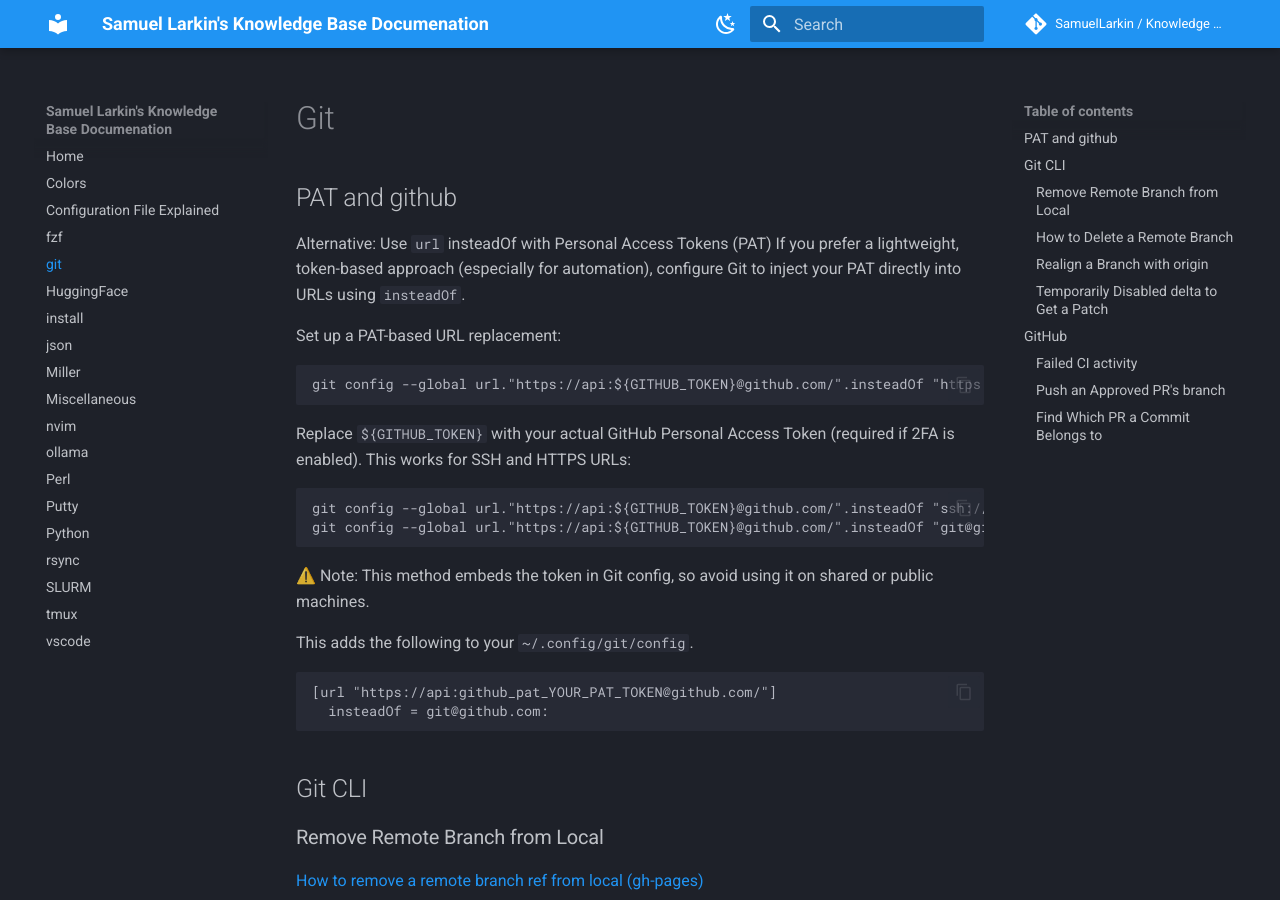
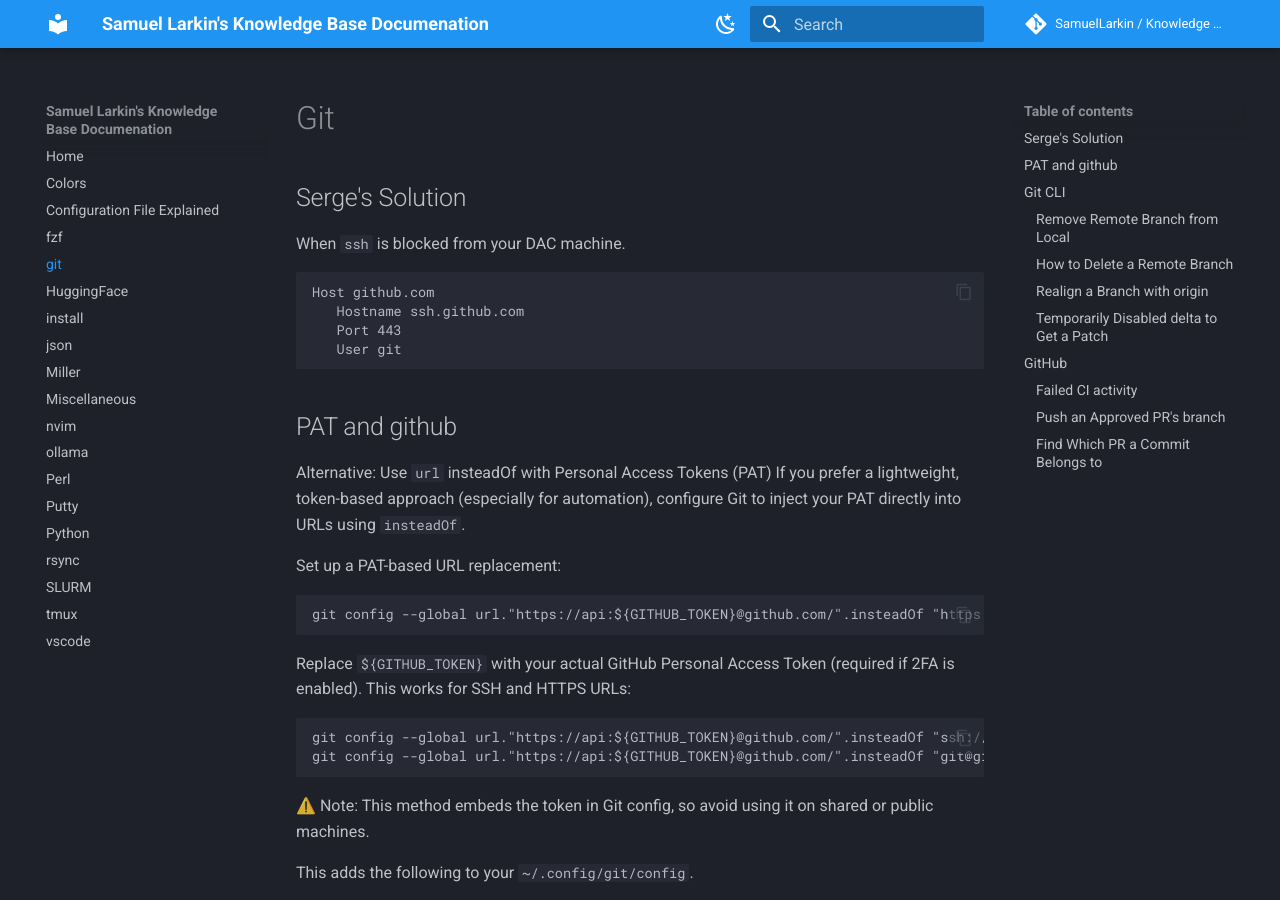
Before and after one commit to SamuelLarkin/kb, an MkDocs documentation site: the page built from docs/git.md, in a window 1280 px wide and 900 px high. Built offline with MkDocs 1.6.1 and Material for MkDocs 9.7.7, drawn with Linux system fonts in a browser that asks for light colours; comment, search, counter and statistics services are not loaded; the version menu is left out.

Commit message:
docs(git): Serge's solution to ssh been blocked on DAC

````diff
--- a/docs/git.md
+++ b/docs/git.md
@@ -1,4 +1,15 @@
 # Git
+
+## Serge's Solution
+
+When `ssh` is blocked from your DAC machine.
+
+```
+Host github.com
+   Hostname ssh.github.com
+   Port 443
+   User git
+```
 
 ## PAT and github
 
````
